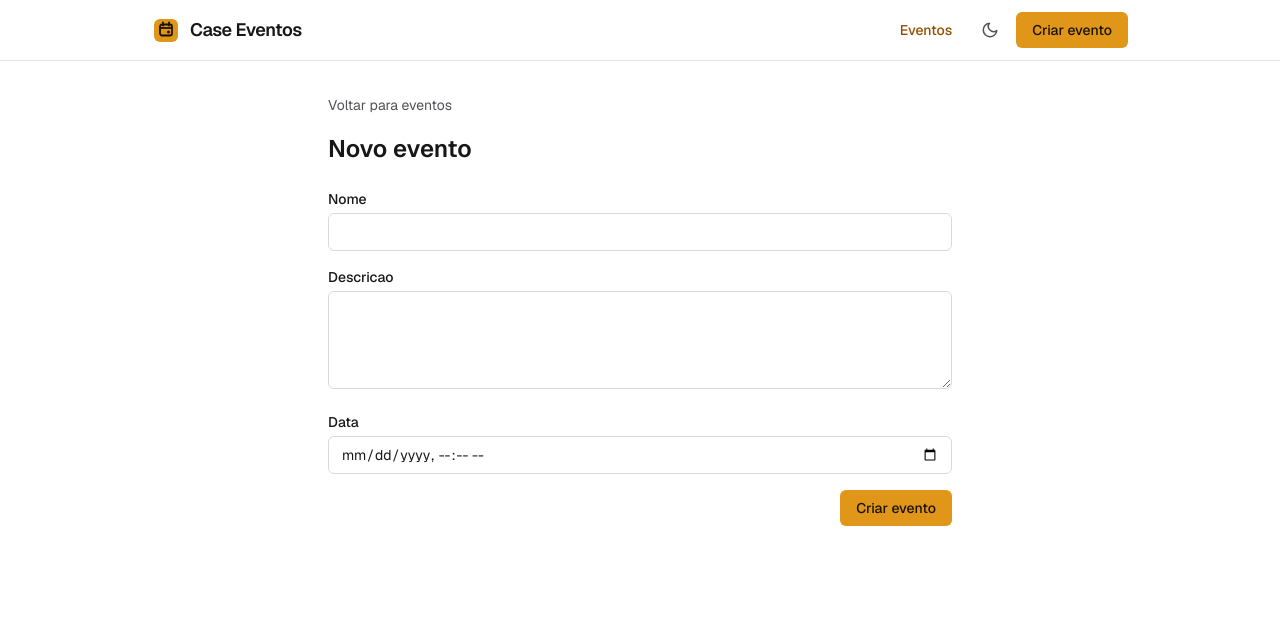
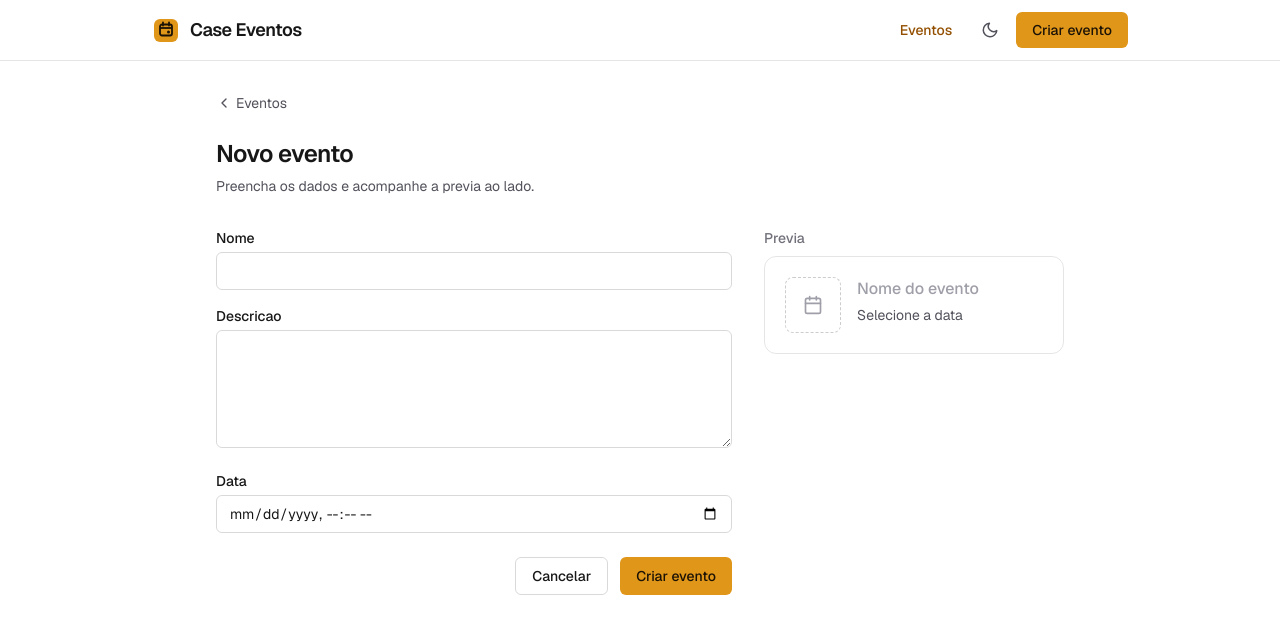
Before and after one commit to Cledson96/case-eventos, a Next.js app in the folder frontend/: page /events/new in a window 1280 px wide. Shown: the top 634 px of the page. Built offline with nearby package versions, Linux system fonts and the light colour scheme.

Commit message:
feat: redesenha pagina de criacao de evento com previa

```diff
--- a/frontend/src/app/events/[eventId]/page.tsx
+++ b/frontend/src/app/events/[eventId]/page.tsx
@@ -1,7 +1,7 @@
 import type { Metadata } from "next";
-import Link from "next/link";
 import { notFound } from "next/navigation";
 
+import { BackLink } from "@/components/layout/BackLink";
 import { DateTile } from "@/components/ui/DateTile";
 import { eventsService } from "@/services/events";
 import type { Event } from "@/types";
@@ -43,25 +43,7 @@ export default async function EventDetailPage({ params }: EventDetailPageProps)
 
   return (
     <main className="mx-auto w-full max-w-5xl px-6 py-8">
-      <Link
-        href="/events"
-        className="inline-flex items-center gap-1 text-sm text-zinc-600 transition-colors hover:text-foreground dark:text-zinc-400 dark:hover:text-foreground"
-      >
-        <svg
-          width="16"
-          height="16"
-          viewBox="0 0 24 24"
-          fill="none"
-          stroke="currentColor"
-          strokeWidth="2"
-          strokeLinecap="round"
-          strokeLinejoin="round"
-          aria-hidden="true"
-        >
-          <path d="M15 18l-6-6 6-6" />
-        </svg>
-        Eventos
-      </Link>
+      <BackLink href="/events" label="Eventos" />
 
       <header className="mt-5 flex flex-col gap-4 sm:flex-row sm:items-start sm:gap-5">
         <DateTile date={event.date} size="lg" />
--- a/frontend/src/app/events/new/components/CreateEventForm.tsx
+++ b/frontend/src/app/events/new/components/CreateEventForm.tsx
@@ -1,32 +1,30 @@
 "use client";
 
 import axios from "axios";
+import Link from "next/link";
 import { useRouter } from "next/navigation";
 import { useState } from "react";
 
 import { useToast } from "@/components/providers/ToastProvider";
-import { buttonPrimary, fieldControl, fieldLabel } from "@/components/ui/styles";
+import { DateTile } from "@/components/ui/DateTile";
+import { buttonPrimary, buttonSecondary, fieldControl, fieldLabel } from "@/components/ui/styles";
+import { AppDate } from "@/utils/date";
 import { extractErrorMessage } from "@/utils/error";
 
 export function CreateEventForm() {
   const router = useRouter();
   const { showToast } = useToast();
+  const [name, setName] = useState("");
+  const [description, setDescription] = useState("");
+  const [date, setDate] = useState("");
   const [submitting, setSubmitting] = useState(false);
 
   async function handleSubmit(event: React.FormEvent<HTMLFormElement>) {
     event.preventDefault();
-    const formData = new FormData(event.currentTarget);
-
-    const payload = {
-      name: String(formData.get("name") ?? ""),
-      description: String(formData.get("description") ?? ""),
-      date: String(formData.get("date") ?? ""),
-    };
-
     setSubmitting(true);
 
     try {
-      await axios.post("/api/events", payload);
+      await axios.post("/api/events", { name, description, date });
       showToast("Evento criado com sucesso");
       router.push("/events");
       router.refresh();
@@ -38,6 +36,7 @@ export function CreateEventForm() {
   }
 
   return (
+    <div className="grid gap-8 lg:grid-cols-[1fr_300px]">
       <form onSubmit={handleSubmit} className="flex flex-col gap-4">
         <div>
           <label htmlFor="name" className={fieldLabel}>
@@ -49,6 +48,8 @@ export function CreateEventForm() {
             type="text"
             required
             maxLength={120}
+            value={name}
+            onChange={(event) => setName(event.target.value)}
             className={fieldControl}
           />
         </div>
@@ -57,21 +58,83 @@ export function CreateEventForm() {
           <label htmlFor="description" className={fieldLabel}>
             Descricao
           </label>
-        <textarea id="description" name="description" required rows={4} className={fieldControl} />
+          <textarea
+            id="description"
+            name="description"
+            required
+            rows={5}
+            value={description}
+            onChange={(event) => setDescription(event.target.value)}
+            className={fieldControl}
+          />
         </div>
 
         <div>
           <label htmlFor="date" className={fieldLabel}>
             Data
           </label>
-        <input id="date" name="date" type="datetime-local" required className={fieldControl} />
+          <input
+            id="date"
+            name="date"
+            type="datetime-local"
+            required
+            value={date}
+            onChange={(event) => setDate(event.target.value)}
+            className={fieldControl}
+          />
         </div>
 
-      <div className="flex justify-end">
+        <div className="mt-2 flex justify-end gap-3">
+          <Link href="/events" className={buttonSecondary}>
+            Cancelar
+          </Link>
           <button type="submit" disabled={submitting} className={buttonPrimary}>
             {submitting ? "Salvando..." : "Criar evento"}
           </button>
         </div>
       </form>
+
+      <aside>
+        <div className="lg:sticky lg:top-20">
+          <p className="mb-2 text-sm font-medium text-zinc-500">Previa</p>
+          <div className="flex gap-4 rounded-xl border border-black/10 p-5 dark:border-white/15">
+            {date ? (
+              <DateTile date={date} />
+            ) : (
+              <div className="flex size-14 shrink-0 items-center justify-center rounded-lg border border-dashed border-black/20 text-zinc-400 dark:border-white/20">
+                <svg
+                  width="20"
+                  height="20"
+                  viewBox="0 0 24 24"
+                  fill="none"
+                  stroke="currentColor"
+                  strokeWidth="2"
+                  strokeLinecap="round"
+                  strokeLinejoin="round"
+                  aria-hidden="true"
+                >
+                  <rect x="3" y="4" width="18" height="18" rx="2" />
+                  <path d="M16 2v4M8 2v4M3 10h18" />
+                </svg>
+              </div>
+            )}
+
+            <div className="min-w-0 flex-1">
+              <p className={`truncate font-medium ${name ? "" : "text-zinc-400"}`}>
+                {name || "Nome do evento"}
+              </p>
+              <p className="mt-1 truncate text-sm text-zinc-600 dark:text-zinc-400">
+                {date ? AppDate.weekdayTime(date) : "Selecione a data"}
+              </p>
+              {description && (
+                <p className="mt-1 line-clamp-2 text-sm text-zinc-700 dark:text-zinc-300">
+                  {description}
+                </p>
+              )}
+            </div>
+          </div>
+        </div>
+      </aside>
+    </div>
   );
 }
--- a/frontend/src/app/events/new/page.tsx
+++ b/frontend/src/app/events/new/page.tsx
@@ -1,6 +1,6 @@
 import type { Metadata } from "next";
-import Link from "next/link";
 
+import { BackLink } from "@/components/layout/BackLink";
 import { CreateEventForm } from "./components/CreateEventForm";
 
 export const metadata: Metadata = {
@@ -9,11 +9,12 @@ export const metadata: Metadata = {
 
 export default function NewEventPage() {
   return (
-    <main className="mx-auto w-full max-w-2xl px-6 py-8">
-      <Link href="/events" className="text-sm text-zinc-600 hover:underline dark:text-zinc-400">
-        Voltar para eventos
-      </Link>
-      <h1 className="mb-6 mt-4 text-2xl font-semibold">Novo evento</h1>
+    <main className="mx-auto w-full max-w-4xl px-6 py-8">
+      <BackLink href="/events" label="Eventos" />
+      <h1 className="mt-5 text-2xl font-semibold tracking-tight">Novo evento</h1>
+      <p className="mb-8 mt-1.5 text-sm text-zinc-600 dark:text-zinc-400">
+        Preencha os dados e acompanhe a previa ao lado.
+      </p>
       <CreateEventForm />
     </main>
   );
--- /dev/null
+++ b/frontend/src/components/layout/BackLink.tsx
@@ -0,0 +1,25 @@
+import Link from "next/link";
+
+export function BackLink({ href, label }: { href: string; label: string }) {
+  return (
+    <Link
+      href={href}
+      className="inline-flex items-center gap-1 text-sm text-zinc-600 transition-colors hover:text-foreground dark:text-zinc-400 dark:hover:text-foreground"
+    >
+      <svg
+        width="16"
+        height="16"
+        viewBox="0 0 24 24"
+        fill="none"
+        stroke="currentColor"
+        strokeWidth="2"
+        strokeLinecap="round"
+        strokeLinejoin="round"
+        aria-hidden="true"
+      >
+        <path d="M15 18l-6-6 6-6" />
+      </svg>
+      {label}
+    </Link>
+  );
+}
```
Lines whose indentation alone changed are shown as unchanged.
